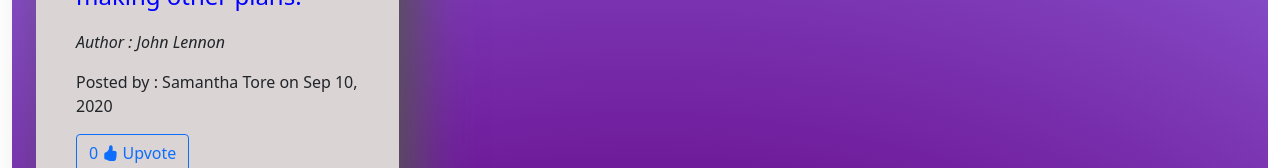
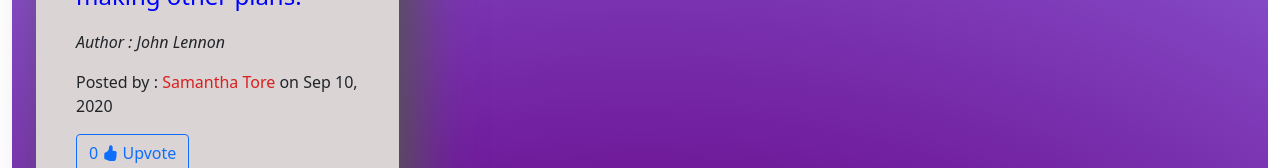
Before and after one commit to Memory-Wabwile/Quotes-App, an Angular app: page / in a window 1280 px wide. Shown: the part 262-430 px from the top of the page. Built offline with nearby package versions, Linux system fonts and the light colour scheme.

Commit message:
change the quotes color

```diff
--- a/src/app/quote-details/quote-details.component.html
+++ b/src/app/quote-details/quote-details.component.html
@@ -1,7 +1,7 @@
 
 <div>
     <p style="font-style: italic;" > Author : {{quotee.author}} </p>
-    <p>Posted by : {{quotee.name}} on {{quotee.completeDate|date}} </p>
+    <p  >Posted by : <span  style="color: rgb(216, 32, 32); font-size: 1em;">{{quotee.name}} </span> on {{quotee.completeDate|date}} </p>
 </div>
 <div >
     <button  (click)="upVoteButtonClick()"type="button" class="btn btn-outline-primary me-5"> {{upVotes}}  <span class="bi bi-hand-thumbs-up-fill"></span> Upvote</button>
--- a/src/app/quotes/quotes.component.html
+++ b/src/app/quotes/quotes.component.html
@@ -14,7 +14,7 @@
 
             <div  style=" box-shadow: 18px 18px 50px rgb(85, 83, 83); background-color: rgb(219, 212, 212);" *ngFor="let quotee of quotes" class="card" class="m-4">
               <div  class="card-body m-4">
-                <p  style="color: blue; font-size: 1.5em;" class="card-text"> " {{quotee.quote}} "</p>
+                <p  style="color: blue; font-size: 1.5em; " class="card-text"> " {{quotee.quote}} "</p>
 
                 <app-quote-details [quotee]="quotee" (isDone)="deleteQuote($event,1)"></app-quote-details>
               </div>
```
